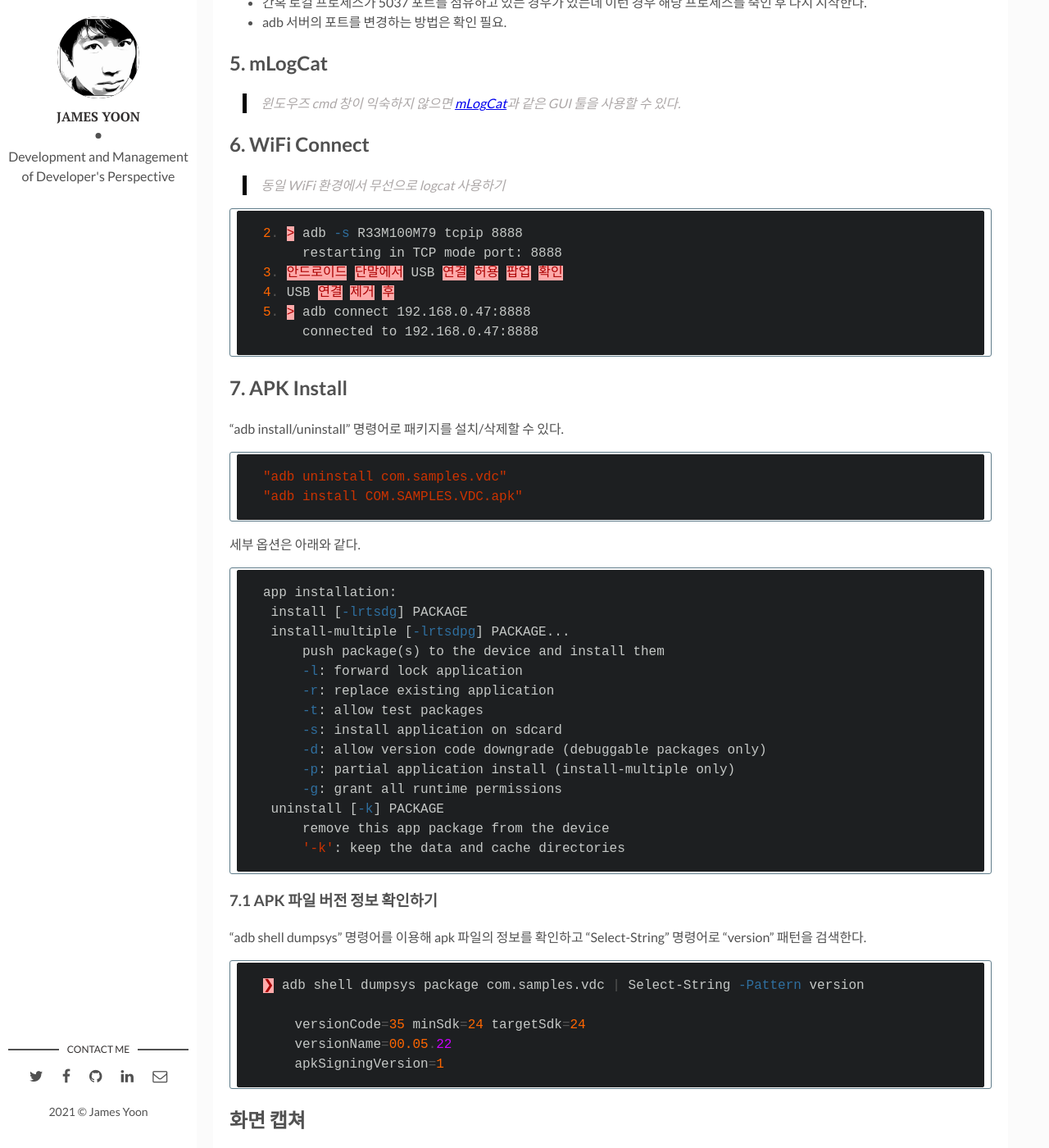
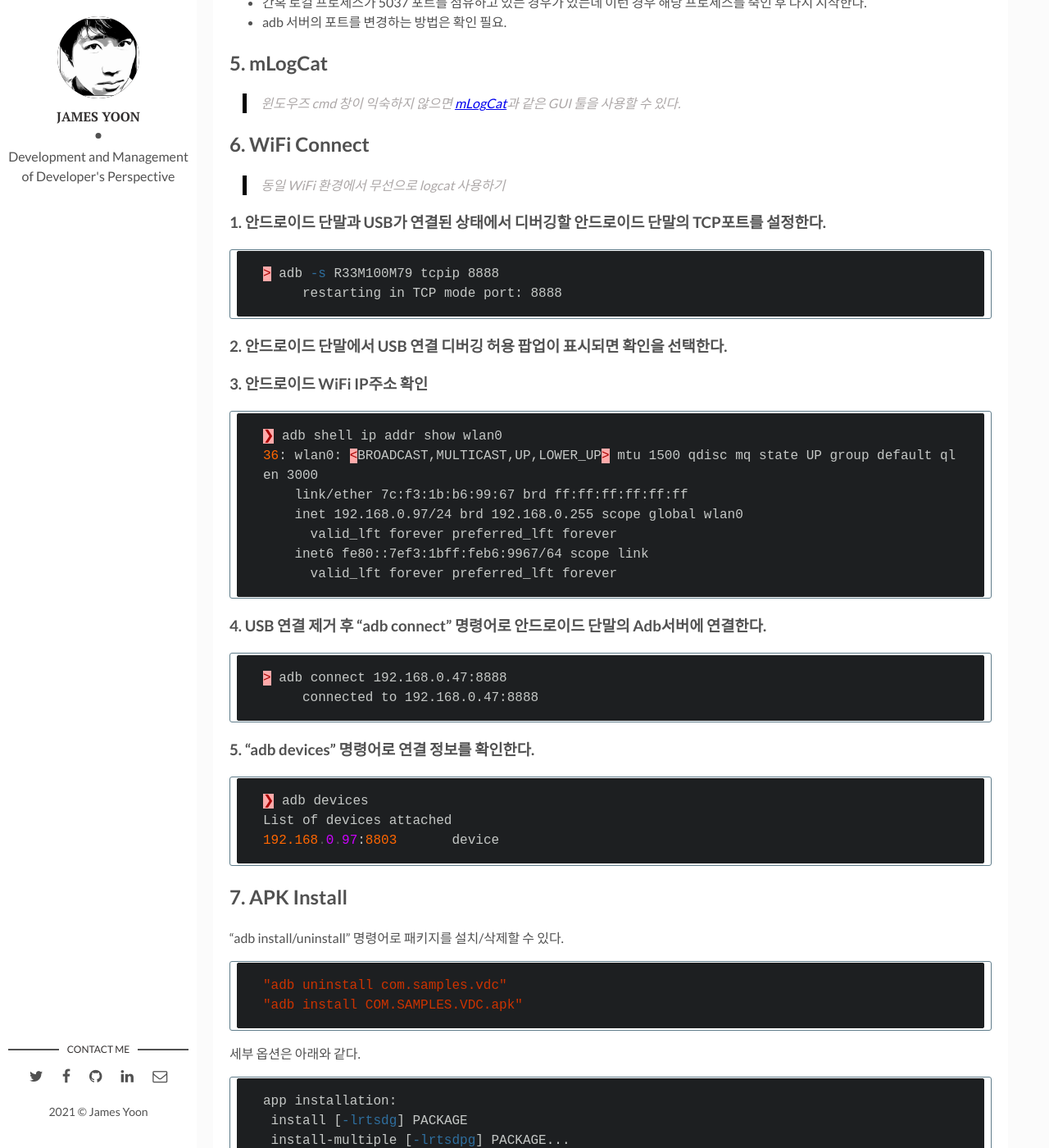
Before and after one commit to butteryoon/butteryoon.github.io, a Jekyll site: the page built from _posts/2019-01-30-android_adb.md, in a window 1280 px wide and 1400 px high, scrolled down 2466 px. Shown: the whole window at 82% size. Built offline with Jekyll 4.4.1, drawn with Linux system fonts in a browser that asks for light colours; comment, search, counter and statistics services are not loaded; some of the changed text lies outside the part shown.

Commit message:
modified android adb

````diff
--- a/_posts/2019-01-30-android_adb.md
+++ b/_posts/2019-01-30-android_adb.md
@@ -104,13 +104,39 @@ adb start-server
 
 > 동일 WiFi 환경에서 무선으로 logcat 사용하기
 
+### 1. 안드로이드 단말과 USB가 연결된 상태에서 디버깅할 안드로이드 단말의 TCP포트를 설정한다.
+
 ```powershell
-2. > adb -s R33M100M79 tcpip 8888
+> adb -s R33M100M79 tcpip 8888
      restarting in TCP mode port: 8888
-3. 안드로이드 단말에서 USB 연결 허용 팝업 확인
-4. USB 연결 제거 후
-5. > adb connect 192.168.0.47:8888
+```
+### 2. 안드로이드 단말에서 USB 연결 디버깅 허용 팝업이 표시되면 확인을 선택한다.
+
+### 3. 안드로이드 WiFi IP주소 확인
+
+```powershell
+❯ adb shell ip addr show wlan0
+36: wlan0: <BROADCAST,MULTICAST,UP,LOWER_UP> mtu 1500 qdisc mq state UP group default qlen 3000
+    link/ether 7c:f3:1b:b6:99:67 brd ff:ff:ff:ff:ff:ff
+    inet 192.168.0.97/24 brd 192.168.0.255 scope global wlan0
+      valid_lft forever preferred_lft forever
+    inet6 fe80::7ef3:1bff:feb6:9967/64 scope link
+      valid_lft forever preferred_lft forever
+```
+
+### 4. USB 연결 제거 후 "adb connect" 명령어로 안드로이드 단말의 Adb서버에 연결한다.
+
+```powershell
+> adb connect 192.168.0.47:8888
      connected to 192.168.0.47:8888
+```
+
+### 5. "adb devices" 명령어로 연결 정보를 확인한다.
+
+```powershell
+❯ adb devices
+List of devices attached
+192.168.0.97:8803       device
 ```
 
 ## 7. APK Install
````
Also changed, not shown: other parts of _posts/2019-01-30-android_adb.md (+1 -1 lines).
